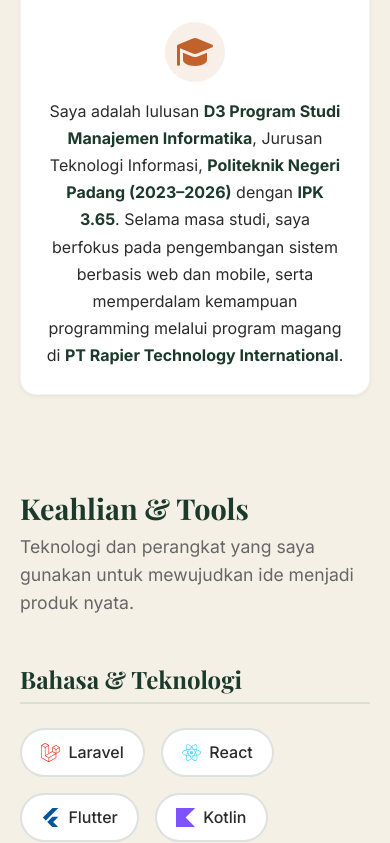
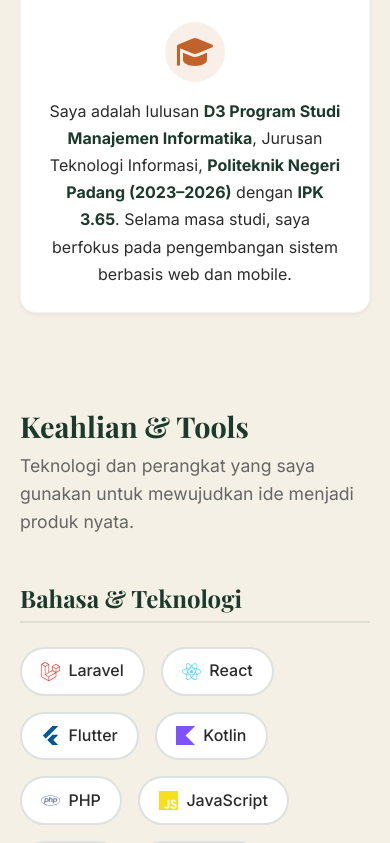
Before and after one commit to annisasalsabla/portfolio-saya, a React (Create React App) app: page / in a window 390 px wide. Shown: the part 2913-3756 px from the top of the page. Built offline with nearby package versions, Linux system fonts and the light colour scheme; a web font is replaced by a local one.

Commit message:
Fix navbar mobile responsiveness and dark mode, remove internship info

```diff
--- a/src/components/Education.js
+++ b/src/components/Education.js
@@ -46,7 +46,7 @@ const Education = () => {
                 <i className="fas fa-graduation-cap"></i>
               </div>
               <p className="education-text">
-                Saya adalah lulusan <strong>D3 Program Studi Manajemen Informatika</strong>, Jurusan Teknologi Informasi, <strong>Politeknik Negeri Padang (2023–2026)</strong> dengan <strong>IPK 3.65</strong>. Selama masa studi, saya berfokus pada pengembangan sistem berbasis web dan mobile, serta memperdalam kemampuan programming melalui program magang di <strong>PT Rapier Technology International</strong>.
+                Saya adalah lulusan <strong>D3 Program Studi Manajemen Informatika</strong>, Jurusan Teknologi Informasi, <strong>Politeknik Negeri Padang (2023–2026)</strong> dengan <strong>IPK 3.65</strong>. Selama masa studi, saya berfokus pada pengembangan sistem berbasis web dan mobile.
               </p>
             </div>
           </div>
--- a/src/components/Navbar.css
+++ b/src/components/Navbar.css
@@ -62,6 +62,10 @@
   color: var(--accent-secondary);
 }
 
+.theme-toggle-btn.mobile-only {
+  display: none;
+}
+
 .mobile-menu {
   display: none;
   overflow: hidden;
--- a/src/components/Navbar.js
+++ b/src/components/Navbar.js
@@ -123,8 +123,7 @@ const Navbar = () => {
               border: 'none',
               color: 'var(--text-main)',
               fontSize: '1.2rem',
-              cursor: 'pointer',
-              display: 'none' // will be shown via CSS media query
+              cursor: 'pointer'
             }}
           >
             <i className={theme === 'dark' ? 'fas fa-sun' : 'fas fa-moon'}></i>
--- a/src/index.css
+++ b/src/index.css
@@ -9,6 +9,9 @@
   --accent-primary-hover: #a85423;
   --accent-secondary: #1B3A2B;
   --accent-secondary-hover: #142a20;
+
+  /* Glass */
+  --glass-bg: rgba(245, 240, 230, 0.85);
 
   /* Typography */
   --font-body: 'Inter', sans-serif;
@@ -53,6 +56,8 @@
   --accent-primary-hover: #F4A261;
   --accent-secondary: #2DD4BF;
   --accent-secondary-hover: #14B8A6;
+
+  --glass-bg: rgba(15, 23, 42, 0.85);
 
   --shadow-sm: 0 2px 4px rgba(0,0,0,0.5);
   --shadow-md: 0 4px 12px rgba(0,0,0,0.6);
@@ -220,7 +225,7 @@ img {
 
 /* Glassmorphism utility */
 .glass {
-  background: rgba(245, 240, 230, 0.85);
+  background: var(--glass-bg);
   backdrop-filter: blur(10px);
   -webkit-backdrop-filter: blur(10px);
 }
```
